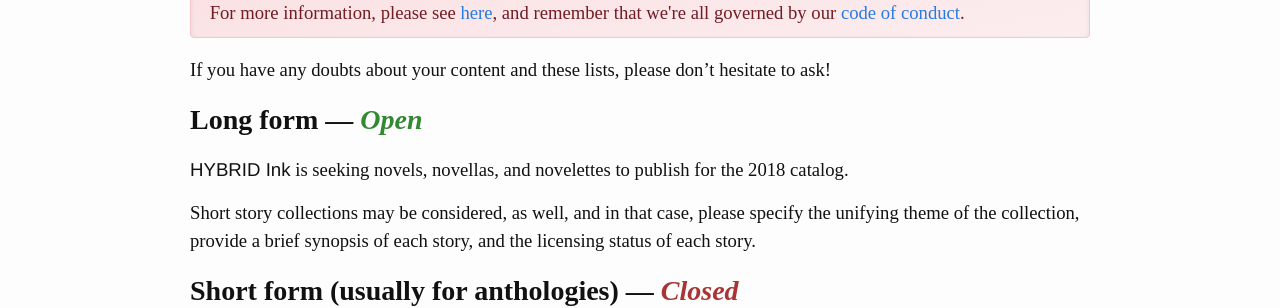
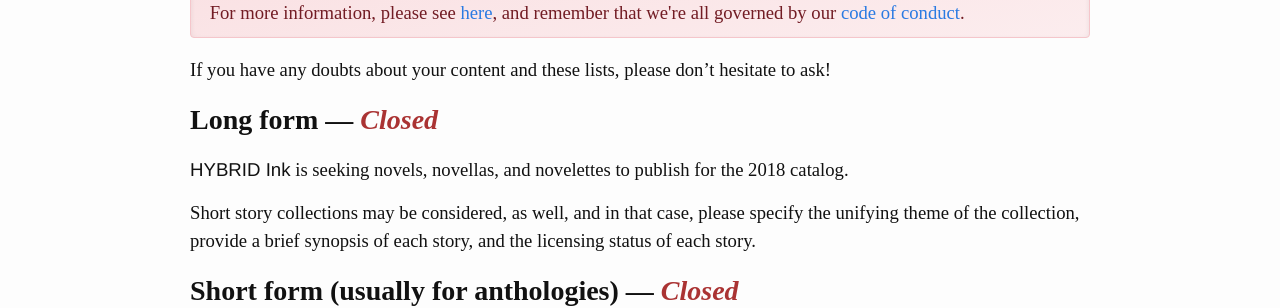
Before and after one commit to hybridink/hybrid.ink, a Jekyll site: the page built from submit/fiction.md, in a window 1280 px wide. Shown: the part 854-1162 px from the top of the page. Built offline with Jekyll 4.4.1, drawn with Linux system fonts in a browser that asks for light colours; some web fonts are replaced.

Commit message:
close submissions

```diff
--- a/submit/fiction.md
+++ b/submit/fiction.md
@@ -24,7 +24,7 @@
 
 If you have any doubts about your content and these lists, please don't hesitate to ask!
 
-## Long form --- ***Open***{: class="open" }
+## Long form --- ***Closed***{: class="closed" }
 
 {{site.name}} is seeking novels, novellas, and novelettes to publish for the 2018 catalog.
 
```
Also changed, not shown: submit/non-fiction.md (+1 -1 lines).
